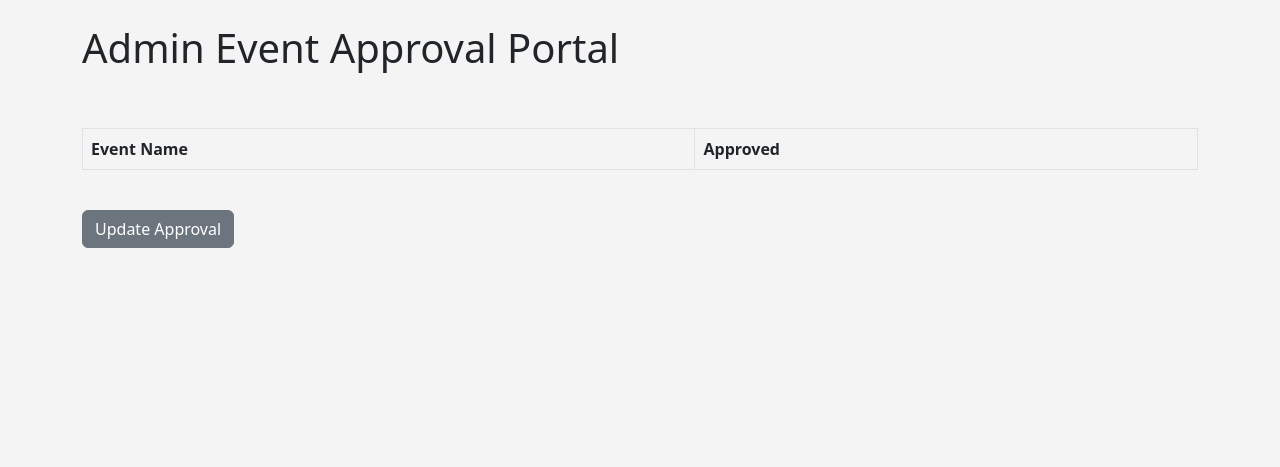
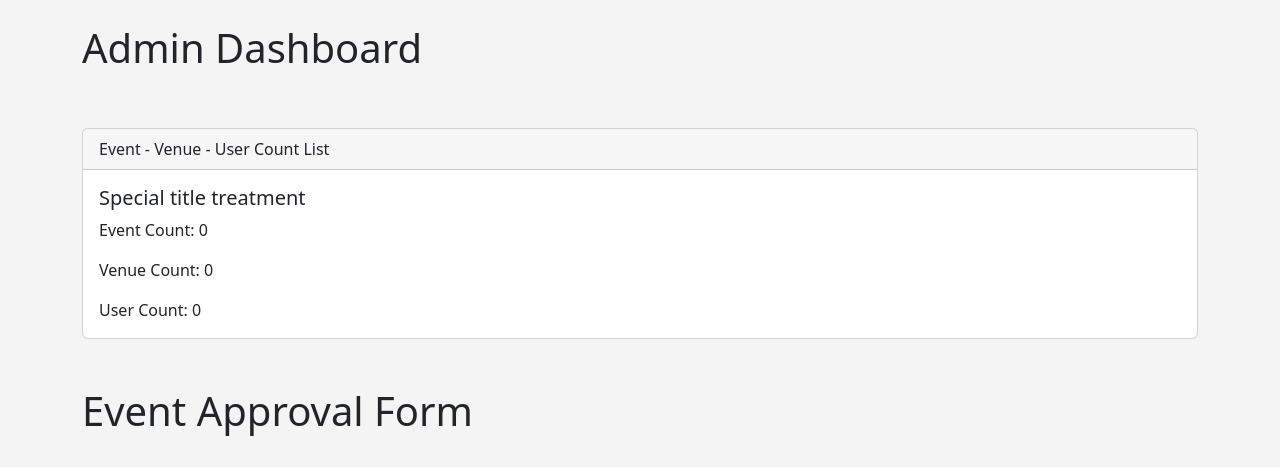
Before and after one commit to Stephen-Nw/clubsite, a Django app: page /admin_approval in a window 1280 px wide. Shown: the part 56-523 px from the top of the page. Run offline with Django 4.2, Linux system fonts and the light colour scheme; the visitor is signed in with stand-in values (Sample User, id 1); data comes from the database, SQL or seed files in the repository; data that the repository does not hold is empty.

Commit message:
add user venue event counts

```diff
--- a/events/templates/events/admin_approval.html
+++ b/events/templates/events/admin_approval.html
@@ -3,14 +3,28 @@
 
 {% block content %}
 
-    <h1>Admin Event Approval Portal</h1>
+    <h1>Admin Dashboard</h1>
     <br><br>
 
     <form action="" method=POST>
         {% csrf_token %}
 
+    <div class="card">
+        <div class="card-header">
+            Event - Venue - User Count List
+        </div>
+            <div class="card-body">
+                <h5 class="card-title">Special title treatment</h5>
+                <p class="card-text">Event Count: {{ event_count }}</p>
+                <p class="card-text">Venue Count: {{ venue_count }}</p>
+                <p class="card-text">User Count: {{ user_count }}</p>
+            </div>
+        </div>
 
 
+    <br><br>
+    <h1>Event Approval Form</h1>
+    <br>
     <table class="table table-striped table-hover table-bordered">
         <thead>
           <tr>
--- a/events/views.py
+++ b/events/views.py
@@ -24,10 +24,16 @@ from django.core.paginator import Paginator
 
 # Create Admin Event Approval page
 def admin_approval(request):
+    event_count = Event.objects.all().count()
+    venue_count = Venue.objects.all().count()
+    user_count = User.objects.all().count()
     event_list = Event.objects.all().order_by("-event_date")
     if request.user.is_superuser:
         if request.method == "POST":
             id_list = request.POST.getlist('boxes')
+
+            # Uncheck all events
+            event_list.update(approved=False)
 
             # Update the database
             for item in id_list:
@@ -36,7 +42,7 @@ def admin_approval(request):
             messages.success(request, ("Event list approval has been updated"))
             return redirect('list-events')
         else:
-            return render(request, 'events/admin_approval.html', {"event_list": event_list})
+            return render(request, 'events/admin_approval.html', {"event_list": event_list, "event_count": event_count, "venue_count": venue_count, "user_count": user_count})
     else:
         messages.success(request, ("You are not authorized to view this page"))
         return redirect('home')
```
